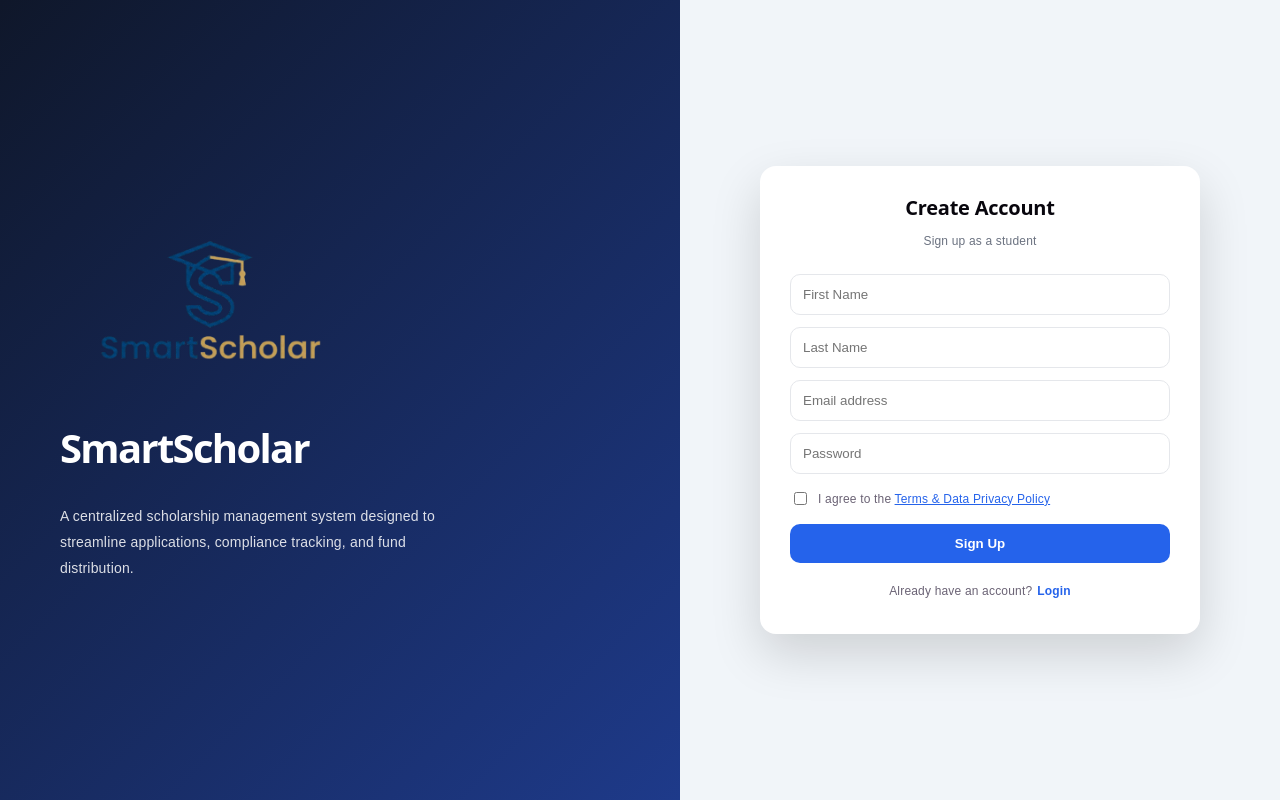
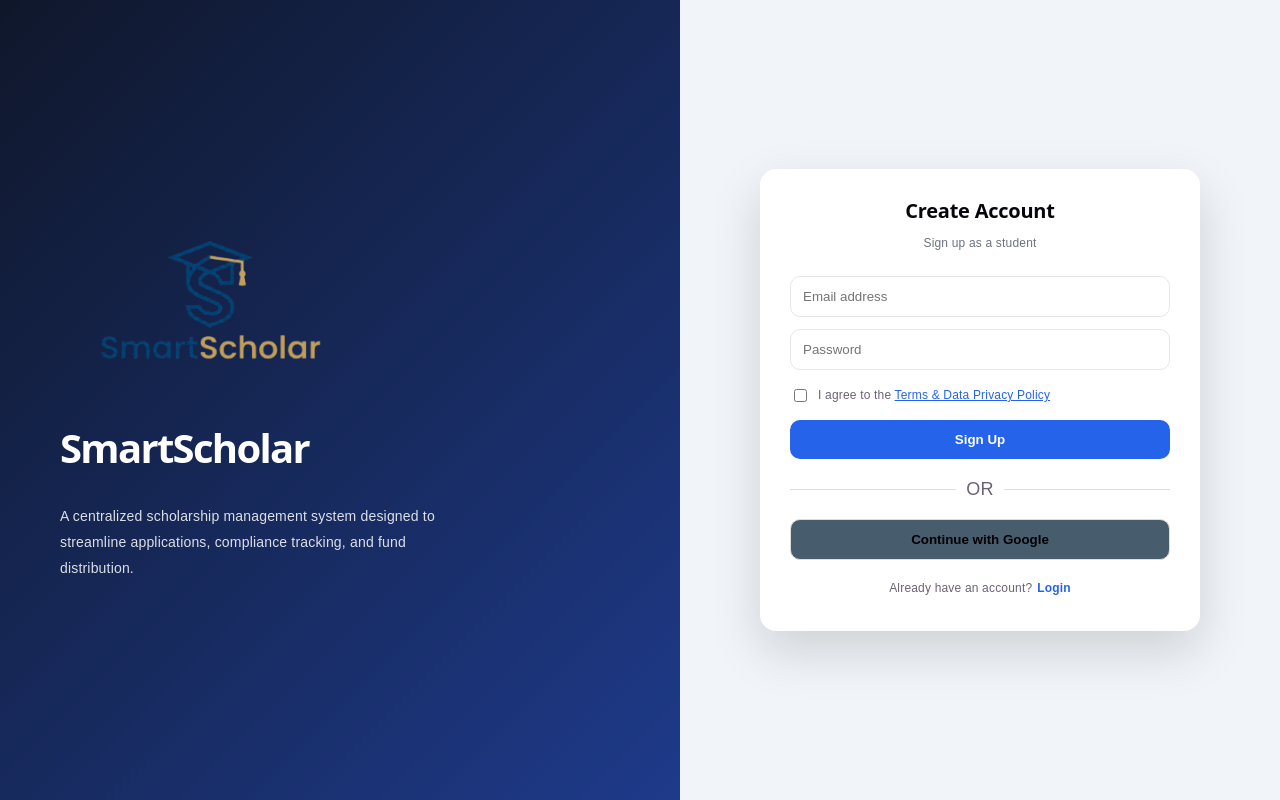
Before and after one commit to chel21-prog/smartscholar-capstone, a React (Vite) app: page /signup in a window 1280 px wide. Built offline with nearby package versions, Linux system fonts and the light colour scheme; no server answers.

Commit message:
added google login then email is now legit with verify

```diff
--- a/src/App.jsx
+++ b/src/App.jsx
@@ -2,7 +2,7 @@ import { Routes, Route, Navigate } from "react-router-dom";
 
 import Signup from "./pages/Signup";
 import Login from "./pages/Login";
-
+import AuthCallback from "./pages/AuthCallback";
 import StudentRoutes from "./routes/StudentRoutes";
 import CoordinatorRoutes from "./routes/CoordinatorRoutes";
 import CashierRoutes from "./routes/CashierRoutes";
@@ -16,7 +16,7 @@ function App() {
       {/* AUTH */}
       <Route path="/signup" element={<Signup />} />
       <Route path="/Login" element={<Login />} />
-
+      <Route path="/auth/callback" element={<AuthCallback />} />
       {/* ROLE SYSTEMS */}
       <Route path="/student/*" element={<StudentRoutes />} />
       <Route path="/coordinator/*" element={<CoordinatorRoutes />} />
--- /dev/null
+++ b/src/pages/AuthCallback.jsx
@@ -0,0 +1,58 @@
+import { useEffect } from "react";
+import { supabase } from "../lib/supabase";
+import { useNavigate } from "react-router-dom";
+
+export default function AuthCallback() {
+  const navigate = useNavigate();
+
+  useEffect(() => {
+    const saveGoogleUser = async () => {
+      const {
+        data: { user },
+      } = await supabase.auth.getUser();
+
+      if (!user) {
+        navigate("/Login");
+        return;
+      }
+
+      // Check if already exists
+      const { data: existingUser } = await supabase
+        .from("users")
+        .select("user_id")
+        .eq("auth_id", user.id)
+        .maybeSingle();
+
+      if (!existingUser) {
+        // Insert into users
+        const { data: newUser, error } = await supabase
+          .from("users")
+          .insert({
+            auth_id: user.id,
+            email: user.email,
+            first_name: user.user_metadata.full_name?.split(" ")[0] || "",
+            last_name:
+              user.user_metadata.full_name?.split(" ").slice(1).join(" ") || "",
+            role: "Student",
+            status: "active",
+          })
+          .select()
+          .single();
+
+        if (!error) {
+          await supabase.from("students").insert({
+            user_id: newUser.user_id,
+            school_id: `TEMP-${Date.now()}`,
+            status: "Enrolled",
+          });
+        }
+      }
+
+      navigate("/student/dashboard");
+    };
+
+    saveGoogleUser();
+  }, []);
+
+  return <h2>Signing in...</h2>;
+}
--- a/src/pages/Login.jsx
+++ b/src/pages/Login.jsx
@@ -29,7 +29,15 @@ export default function Login() {
     });
 
     if (error) {
+  if (
+    error.message.toLowerCase().includes("email not confirmed") ||
+    error.message.toLowerCase().includes("email not verified")
+  ) {
+    setError("Please verify your email before signing in. Check your inbox for the confirmation email.");
+  } else {
     setError(error.message);
+  }
+
   setLoading(false);
   return;
 }
@@ -101,6 +109,26 @@ export default function Login() {
     setLoading(false);
   };
 
+  const handleGoogleLogin = async () => {
+  setLoading(true);
+  setError("");
+
+  const { error } = await supabase.auth.signInWithOAuth({
+    provider: "google",
+    options: {
+      redirectTo: `${window.location.origin}/auth/callback`,
+      queryParams: {
+        prompt: "select_account",
+      },
+    },
+  });
+
+  if (error) {
+    setError(error.message);
+    setLoading(false);
+  }
+};
+
   return (
     <div style={styles.wrapper}>
 
@@ -132,17 +160,20 @@ export default function Login() {
 
           <form onSubmit={handleLogin} style={styles.form}>
             <input
+  type="email"
   style={styles.input}
   placeholder="Email address"
   value={email}
+  required
   onChange={(e) => setEmail(e.target.value)}
 />
 
             <input
+  type="password"
   style={styles.input}
-              type="password"
   placeholder="Password"
   value={password}
+  required
   onChange={(e) => setPassword(e.target.value)}
 />
 
@@ -167,6 +198,21 @@ export default function Login() {
             <button style={styles.button} disabled={loading}>
               {loading ? "Signing in..." : "Sign In"}
             </button>
+            <div style={styles.divider}>
+  <span style={styles.line}></span>
+  <span>OR</span>
+  <span style={styles.line}></span>
+</div>
+            <button
+  type="button"
+  style={styles.googleButton}
+  onClick={handleGoogleLogin}
+  disabled={loading}
+>
+  {loading ? "Redirecting..." : "Continue with Google"}
+</button>
+
+
           </form>
 
           <div style={styles.signup}>
@@ -374,4 +420,25 @@ const styles = {
     border: "none",
     borderRadius: 8,
   },
+  googleButton: {
+  padding: 12,
+  borderRadius: 10,
+  border: "1px solid #ddd",
+  background: "#475c6c",
+  cursor: "pointer",
+  fontWeight: 600,
+},
+
+divider: {
+  display: "flex",
+  alignItems: "center",
+  gap: 10,
+  margin: "5px 0",
+},
+
+line: {
+  flex: 1,
+  height: 1,
+  background: "#ddd",
+},
 };
--- a/src/pages/Signup.jsx
+++ b/src/pages/Signup.jsx
@@ -5,9 +5,6 @@ import { useNavigate, Link } from "react-router-dom";
 export default function Signup() {
   const [email, setEmail] = useState("");
   const [password, setPassword] = useState("");
-  const [firstName, setFirstName] = useState("");
-  const [lastName, setLastName] = useState("");
-
   const [loading, setLoading] = useState(false);
   const [error, setError] = useState("");
   const [showTerms, setShowTerms] = useState(false);
@@ -16,6 +13,7 @@ export default function Signup() {
   const navigate = useNavigate();
 
   const handleSignup = async (e) => {
+
     e.preventDefault();
 
     if (!accepted) {
@@ -47,8 +45,8 @@ export default function Signup() {
         {
   auth_id: authUser.id,
   email,
-          first_name: firstName,
-          last_name: lastName,
+  first_name: null,
+  last_name: null,
   role: "Student",
   status: "active",
 },
@@ -83,7 +81,25 @@ export default function Signup() {
     }
 
     setLoading(false);
+
+alert(
+  "Your account has been created.\n\nPlease check your email and verify your account before logging in."
+);
+
 navigate("/Login");
+  };
+
+  const handleGoogleSignup = async () => {
+  const { error } = await supabase.auth.signInWithOAuth({
+    provider: "google",
+    options: {
+      redirectTo: `${window.location.origin}/auth/callback`,
+    },
+  });
+
+  if (error) {
+    setError(error.message);
+  }
 };
 
   return (
@@ -115,31 +131,21 @@ export default function Signup() {
           <form onSubmit={handleSignup} style={styles.form}>
 
             <input
-              style={styles.input}
-              placeholder="First Name"
-              value={firstName}
-              onChange={(e) => setFirstName(e.target.value)}
-            />
-
-            <input
-              style={styles.input}
-              placeholder="Last Name"
-              value={lastName}
-              onChange={(e) => setLastName(e.target.value)}
-            />
-
-            <input
+  type="email"
   style={styles.input}
   placeholder="Email address"
   value={email}
   onChange={(e) => setEmail(e.target.value)}
+  required
 />
 
             <input
+  type="password"
   style={styles.input}
-              type="password"
   placeholder="Password"
   value={password}
+  minLength={6}
+  required
   onChange={(e) => setPassword(e.target.value)}
 />
 
@@ -164,6 +170,21 @@ export default function Signup() {
  <button style={styles.button} disabled={loading}>
               {loading ? "Creating account..." : "Sign Up"}
             </button>
+
+            <div style={styles.divider}>
+  <span style={styles.line}></span>
+  <span>OR</span>
+  <span style={styles.line}></span>
+</div>
+
+          <button
+  type="button"
+  style={styles.googleButton}
+  onClick={handleGoogleSignup}
+>
+  Continue with Google
+</button>
+
           </form>
 
           <div style={styles.signup}>
@@ -213,6 +234,28 @@ export default function Signup() {
 
 /* STYLES */
 const styles = {
+
+  googleButton: {
+  padding: 12,
+  borderRadius: 10,
+  border: "1px solid #ddd",
+  background: "#475c6c",
+  cursor: "pointer",
+  fontWeight: 600,
+},
+
+divider: {
+  display: "flex",
+  alignItems: "center",
+  gap: 10,
+  margin: "5px 0",
+},
+
+line: {
+  flex: 1,
+  height: 1,
+  background: "#ddd",
+},
   wrapper: {
     display: "flex",
     minHeight: "100vh",
--- a/src/pages/settings/Settings.jsx
+++ b/src/pages/settings/Settings.jsx
@@ -55,7 +55,7 @@ const [showConfirm, setShowConfirm] = useState(false);
   // LOGOUT (ALL ROLES)
   const logout = async () => {
     await supabase.auth.signOut();
-    window.location.href = "/login";
+     navigate("/login");
   };
 
   // CHANGE PASSWORD (ALL ROLES)
```
Lines whose indentation alone changed are shown as unchanged.
